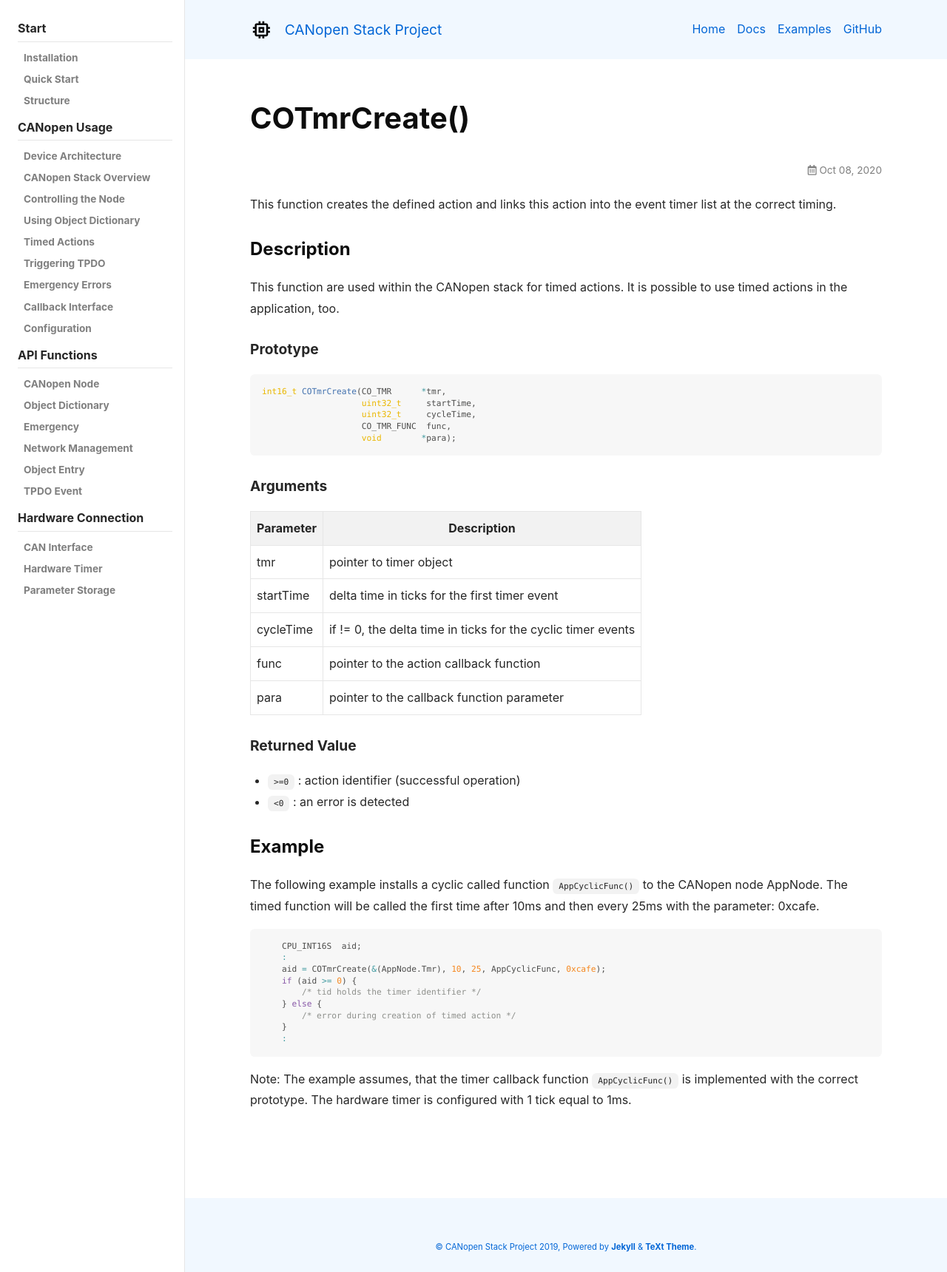
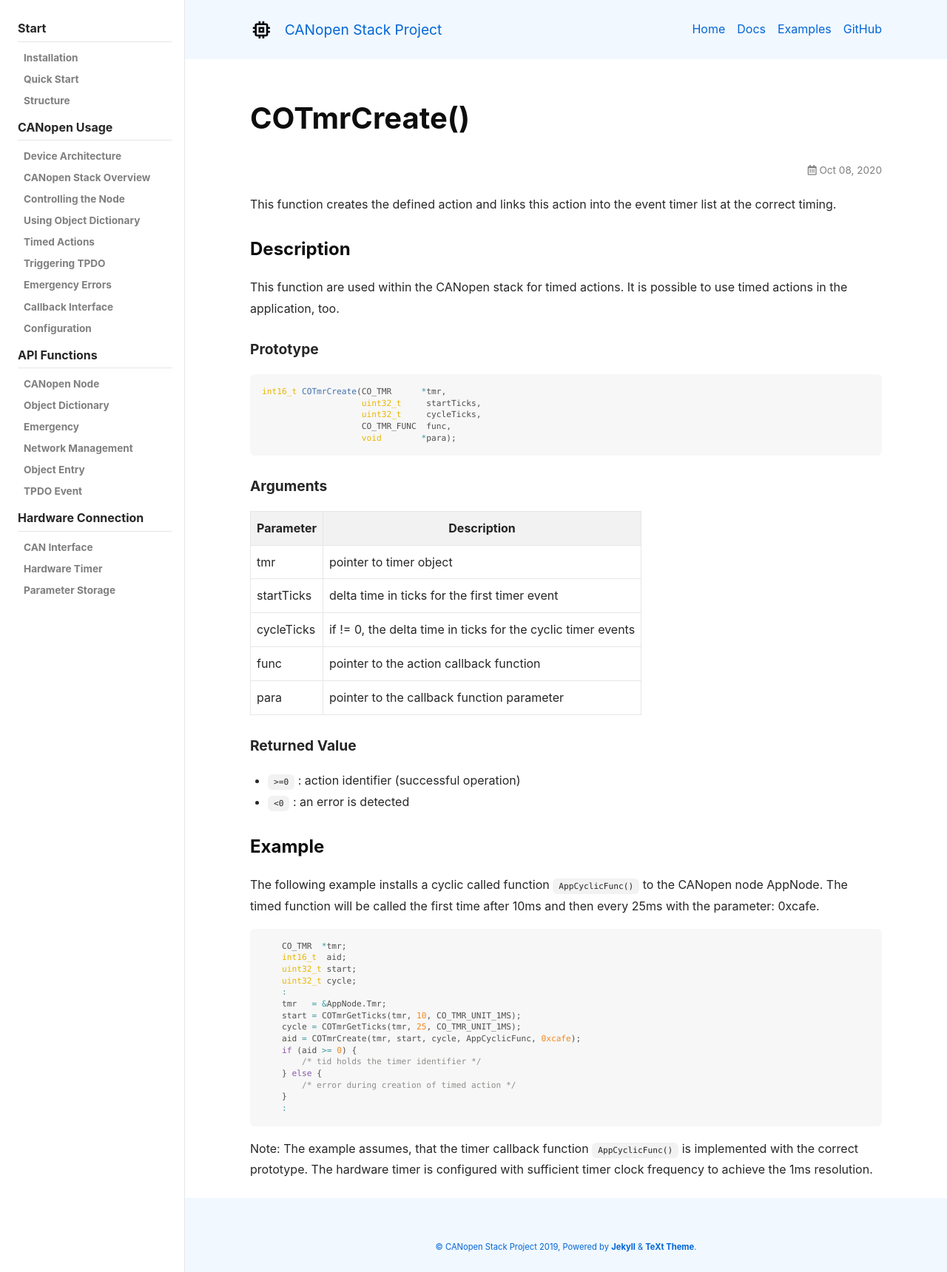
Before and after one commit to embedded-office/canopen-stack, a Jekyll site: the page built from docs/_api_timer/co-tmr-create.md, in a window 1280 px wide. Shown: the whole page at 74% size. Built offline with Jekyll 4.4.1, drawn with Linux system fonts in a browser that asks for light colours; nearby versions of some CDN libraries.

Commit message:
adjust documentation to flexible timer clocks

````diff
--- a/docs/_api_timer/co-tmr-create.md
+++ b/docs/_api_timer/co-tmr-create.md
@@ -17,8 +17,8 @@ This function are used within the CANopen stack for timed actions. It is possibl
 
 ```c
 int16_t COTmrCreate(CO_TMR      *tmr,
-                    uint32_t     startTime,
-                    uint32_t     cycleTime,
+                    uint32_t     startTicks,
+                    uint32_t     cycleTicks,
                     CO_TMR_FUNC  func,
                     void        *para);
 ```
@@ -28,8 +28,8 @@ int16_t COTmrCreate(CO_TMR      *tmr,
 | Parameter | Description |
 | --- | --- |
 | tmr | pointer to timer object |
-| startTime | delta time in ticks for the first timer event |
-| cycleTime | if != 0, the delta time in ticks for the cyclic timer events |
+| startTicks | delta time in ticks for the first timer event |
+| cycleTicks | if != 0, the delta time in ticks for the cyclic timer events |
 | func | pointer to the action callback function |
 | para | pointer to the callback function parameter |
 
@@ -43,9 +43,15 @@ int16_t COTmrCreate(CO_TMR      *tmr,
 The following example installs a cyclic called function `AppCyclicFunc()` to the CANopen node AppNode. The timed function will be called the first time after 10ms and then every 25ms with the parameter: 0xcafe.
 
 ```c
-    CPU_INT16S  aid;
+    CO_TMR  *tmr;
+    int16_t  aid;
+    uint32_t start;
+    uint32_t cycle;
     :
-    aid = COTmrCreate(&(AppNode.Tmr), 10, 25, AppCyclicFunc, 0xcafe);
+    tmr   = &AppNode.Tmr;
+    start = COTmrGetTicks(tmr, 10, CO_TMR_UNIT_1MS);
+    cycle = COTmrGetTicks(tmr, 25, CO_TMR_UNIT_1MS);
+    aid = COTmrCreate(tmr, start, cycle, AppCyclicFunc, 0xcafe);
     if (aid >= 0) {
         /* tid holds the timer identifier */
     } else {
@@ -54,4 +60,4 @@ The following example installs a cyclic called function `AppCyclicFunc()` to the
     :
 ```
 
-Note: The example assumes, that the timer callback function `AppCyclicFunc()` is implemented with the correct prototype. The hardware timer is configured with 1 tick equal to 1ms.
+Note: The example assumes, that the timer callback function `AppCyclicFunc()` is implemented with the correct prototype. The hardware timer is configured with sufficient timer clock frequency to achieve the 1ms resolution.
````
Also changed, not shown: docs/_api_timer/co-tmr-delete.md (+6 -2 lines), docs/_api_timer/co-tmr-service.md (+1 -1 lines), docs/docs/start/quickstart.md (+14 -8 lines), docs/docs/start/structure.md (+13 -3 lines), README.md.
